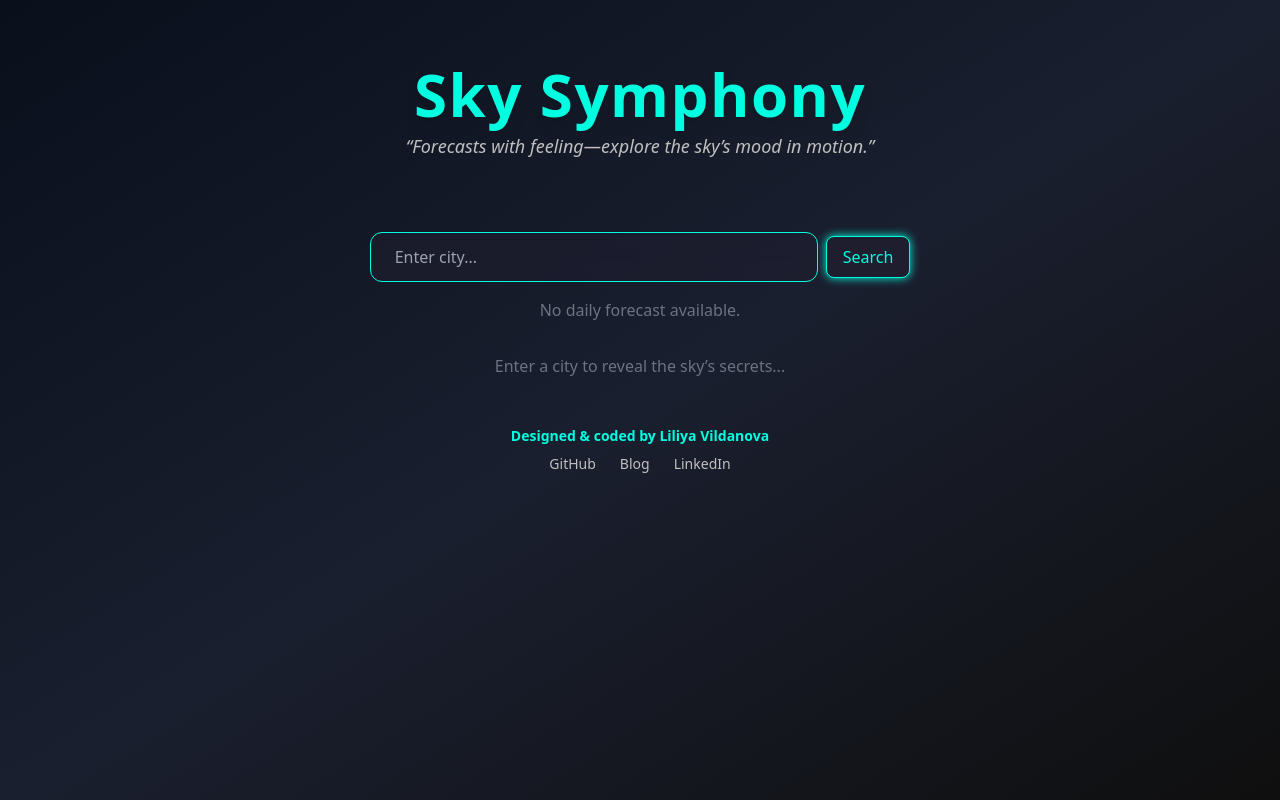
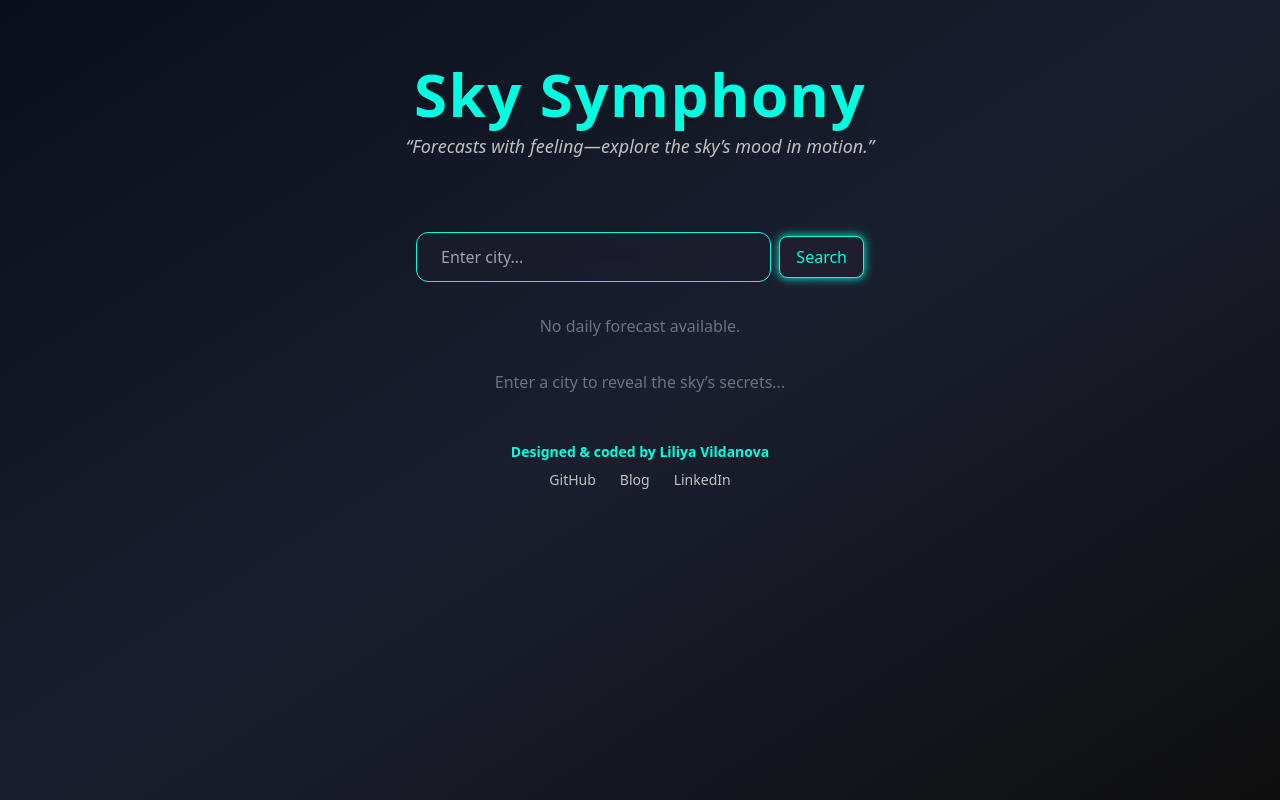
Before and after one commit to liliyadev/weather-app, a React (Create React App) app: page / in a window 1280 px wide. Built offline with nearby package versions, Linux system fonts and the light colour scheme.

Commit message:
Add ForecastCards component

```diff
--- a/src/App.js
+++ b/src/App.js
@@ -43,7 +43,9 @@ function App() {
 
 
       {/* 🔍 Search */}
-      <SearchBar onSearch={handleSearch} />
+      <div className="max-w-md mx-auto mb-8">
+        <SearchBar onSearch={handleSearch} />
+      </div>
 
       {loading && (
   <p className="text-center text-gray-500 mt-4">Fetching the sky’s secrets...</p>
```
